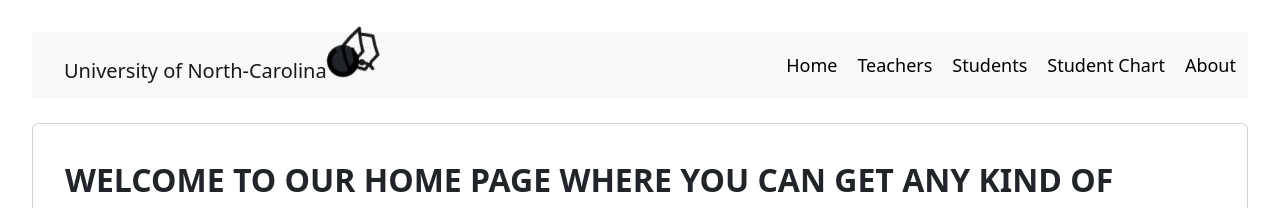
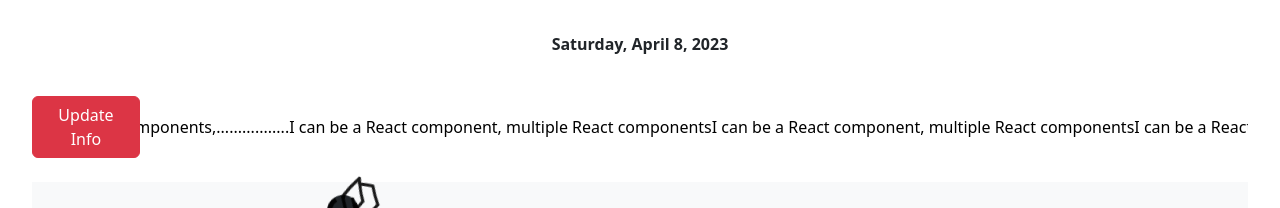
Before and after one commit to Galib24/university-with-react, a React (Vite) app: page / in a window 1280 px wide. Shown: the top 208 px of the page. Built offline with nearby package versions, Linux system fonts and the light colour scheme.

Commit message:
added marquee and time by moments js

```diff
--- a/package.json
+++ b/package.json
@@ -13,9 +13,11 @@
     "bootstrap": "^5.2.3",
     "localforage": "^1.10.0",
     "match-sorter": "^6.3.1",
+    "moment": "^2.29.4",
     "react": "^18.2.0",
     "react-bootstrap": "^2.7.2",
     "react-dom": "^18.2.0",
+    "react-fast-marquee": "^1.3.5",
     "react-router-dom": "^6.10.0",
     "recharts": "^2.5.0",
     "sort-by": "^1.2.0"
--- a/src/Components/Header/Header.jsx
+++ b/src/Components/Header/Header.jsx
@@ -5,20 +5,32 @@ import Form from 'react-bootstrap/Form';
 import Nav from 'react-bootstrap/Nav';
 import Navbar from 'react-bootstrap/Navbar';
 import './Header.css'
+import moment from 'moment';
+import Button from 'react-bootstrap/Button';
+import Marquee from "react-fast-marquee";
 
 const Header = () => {
     return (
         <div>
-
+            <div className='text-center fw-bold'>
+                <p>{moment().format("dddd, MMMM D, YYYY")}</p>
+            </div>
+            <br />
+            <div className='d-flex mb-4'>
+                <Button variant="danger">Update Info</Button>
+                <Marquee className='text-black' speed={60}>
+                    I can be a React component, multiple React components,.................I can be a React component, multiple React componentsI can be a React component, multiple React componentsI can be   a React component, multiple React components ..........
+                </Marquee>
+            </div>
             <Navbar bg="light" expand="lg" className='mb-4'>
                 <Container fluid>
                     <Navbar.Brand href="/">University of North-Carolina
 
-    <span className='spinner-border bg-dark'>
-    <svg  width={50} height={50} xmlns="http://www.w3.org/2000/svg" fill="none" viewBox="0 0 24 24" strokeWidth={1.5} stroke="currentColor" className="w-6 h-6">
-  <path strokeLinecap="round" strokeLinejoin="round" d="M4.26 10.147a60.436 60.436 0 00-.491 6.347A48.627 48.627 0 0112 20.904a48.627 48.627 0 018.232-4.41 60.46 60.46 0 00-.491-6.347m-15.482 0a50.57 50.57 0 00-2.658-.813A59.905 59.905 0 0112 3.493a59.902 59.902 0 0110.399 5.84c-.896.248-1.783.52-2.658.814m-15.482 0A50.697 50.697 0 0112 13.489a50.702 50.702 0 017.74-3.342M6.75 15a.75.75 0 100-1.5.75.75 0 000 1.5zm0 0v-3.675A55.378 55.378 0 0112 8.443m-7.007 11.55A5.981 5.981 0 006.75 15.75v-1.5" />
-</svg>
-    </span>
+                        <span className='spinner-border bg-dark'>
+                            <svg width={50} height={50} xmlns="http://www.w3.org/2000/svg" fill="none" viewBox="0 0 24 24" strokeWidth={1.5} stroke="currentColor" className="w-6 h-6">
+                                <path strokeLinecap="round" strokeLinejoin="round" d="M4.26 10.147a60.436 60.436 0 00-.491 6.347A48.627 48.627 0 0112 20.904a48.627 48.627 0 018.232-4.41 60.46 60.46 0 00-.491-6.347m-15.482 0a50.57 50.57 0 00-2.658-.813A59.905 59.905 0 0112 3.493a59.902 59.902 0 0110.399 5.84c-.896.248-1.783.52-2.658.814m-15.482 0A50.697 50.697 0 0112 13.489a50.702 50.702 0 017.74-3.342M6.75 15a.75.75 0 100-1.5.75.75 0 000 1.5zm0 0v-3.675A55.378 55.378 0 0112 8.443m-7.007 11.55A5.981 5.981 0 006.75 15.75v-1.5" />
+                            </svg>
+                        </span>
 
 
                     </Navbar.Brand>
--- a/src/Components/Home/Home.jsx
+++ b/src/Components/Home/Home.jsx
@@ -3,6 +3,7 @@ import Card from 'react-bootstrap/Card';
 
 const Home = () => {
     return (
+
         <Card>
            <Card.Text className='text-uppercase fs-2 fw-bold'>
            Welcome to our home page where you can get any kind of information about our university.
```
Also changed, not shown: 1 other file (tests, documents, lock files or other folders).
